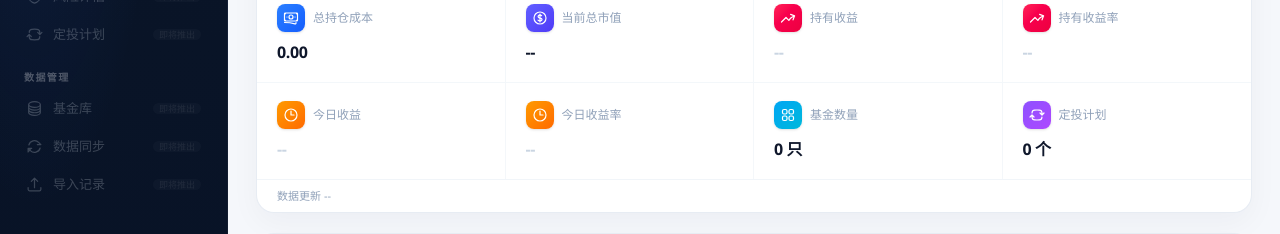
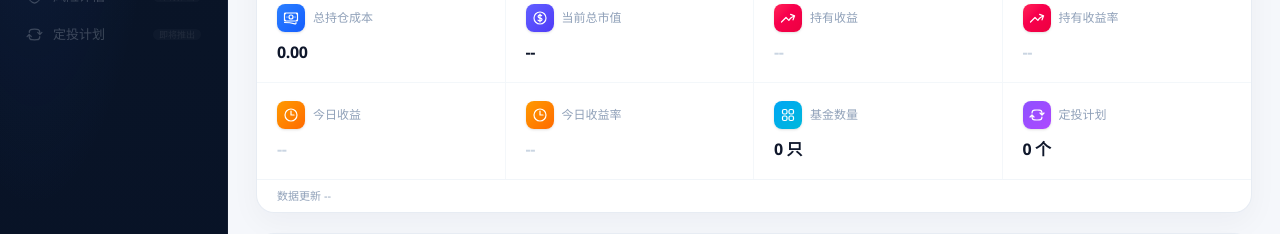
Before and after one commit to Wcoder03/fund-visualizer, a React (Vite) app: page / in a window 1280 px wide. Shown: the part 357-591 px from the top of the page. Built offline with nearby package versions, Linux system fonts and the light colour scheme.

Commit message:
remove: 移除数据管理分组（基金库/数据同步/导入记录）
全局搜索确认无页面、路由、组件、hooks 或业务逻辑
仅 Layout.tsx 中的 UI 占位项，直接删除

```diff
--- a/src/components/Layout.tsx
+++ b/src/components/Layout.tsx
@@ -33,14 +33,6 @@ const navGroups: NavGroup[] = [
       { label: '收益趋势', icon: <svg className="h-[17px] w-[17px]" fill="none" stroke="currentColor" viewBox="0 0 24 24" strokeWidth={1.7}><path strokeLinecap="round" strokeLinejoin="round" d="M2.25 18L9 11.25l4.306 4.307a11.95 11.95 0 015.814-5.519l2.74-1.22m0 0l-5.94-2.28m5.94 2.28l-2.28 5.941" /></svg>, disabled: true },
       { label: '风险评估', icon: <svg className="h-[17px] w-[17px]" fill="none" stroke="currentColor" viewBox="0 0 24 24" strokeWidth={1.7}><path strokeLinecap="round" strokeLinejoin="round" d="M9 12.75L11.25 15 15 9.75m-3-7.036A11.959 11.959 0 013.598 6 11.99 11.99 0 003 9.749c0 5.592 3.824 10.29 9 11.623 5.176-1.332 9-6.03 9-11.622 0-1.31-.21-2.571-.598-3.751h-.152c-3.196 0-6.1-1.248-8.25-3.285z" /></svg>, disabled: true },
       { label: '定投计划', icon: <svg className="h-[17px] w-[17px]" fill="none" stroke="currentColor" viewBox="0 0 24 24" strokeWidth={1.7}><path strokeLinecap="round" strokeLinejoin="round" d="M19.5 12c0-1.232-.046-2.453-.138-3.662a4.006 4.006 0 00-3.7-3.7 48.678 48.678 0 00-7.324 0 4.006 4.006 0 00-3.7 3.7c-.017.22-.032.441-.046.662M19.5 12l3-3m-3 3l-3-3m-12 3c0 1.232.046 2.453.138 3.662a4.006 4.006 0 003.7 3.7 48.656 48.656 0 007.324 0 4.006 4.006 0 003.7-3.7c.017-.22.032-.441.046-.662M4.5 12l3 3m-3-3l-3 3" /></svg>, disabled: true },
-    ],
-  },
-  {
-    title: '数据管理',
-    items: [
-      { label: '基金库', icon: <svg className="h-[17px] w-[17px]" fill="none" stroke="currentColor" viewBox="0 0 24 24" strokeWidth={1.7}><path strokeLinecap="round" strokeLinejoin="round" d="M20.25 6.375c0 2.278-3.694 4.125-8.25 4.125S3.75 8.653 3.75 6.375m16.5 0c0-2.278-3.694-4.125-8.25-4.125S3.75 4.097 3.75 6.375m16.5 0v11.25c0 2.278-3.694 4.125-8.25 4.125s-8.25-1.847-8.25-4.125V6.375m16.5 0v3.75m-16.5-3.75v3.75m16.5 0v3.75C20.25 16.153 16.556 18 12 18s-8.25-1.847-8.25-4.125v-3.75m16.5 0c0 2.278-3.694 4.125-8.25 4.125s-8.25-1.847-8.25-4.125" /></svg>, disabled: true },
-      { label: '数据同步', icon: <svg className="h-[17px] w-[17px]" fill="none" stroke="currentColor" viewBox="0 0 24 24" strokeWidth={1.7}><path strokeLinecap="round" strokeLinejoin="round" d="M16.023 9.348h4.992v-.001M2.985 19.644v-4.992m0 0h4.992m-4.993 0l3.181 3.183a8.25 8.25 0 0013.803-3.7M4.031 9.865a8.25 8.25 0 0113.803-3.7l3.181 3.182M2.985 19.644l3.181-3.183" /></svg>, disabled: true },
-      { label: '导入记录', icon: <svg className="h-[17px] w-[17px]" fill="none" stroke="currentColor" viewBox="0 0 24 24" strokeWidth={1.7}><path strokeLinecap="round" strokeLinejoin="round" d="M3 16.5v2.25A2.25 2.25 0 005.25 21h13.5A2.25 2.25 0 0021 18.75V16.5m-13.5-9L12 3m0 0l4.5 4.5M12 3v13.5" /></svg>, disabled: true },
     ],
   },
 ];
```
